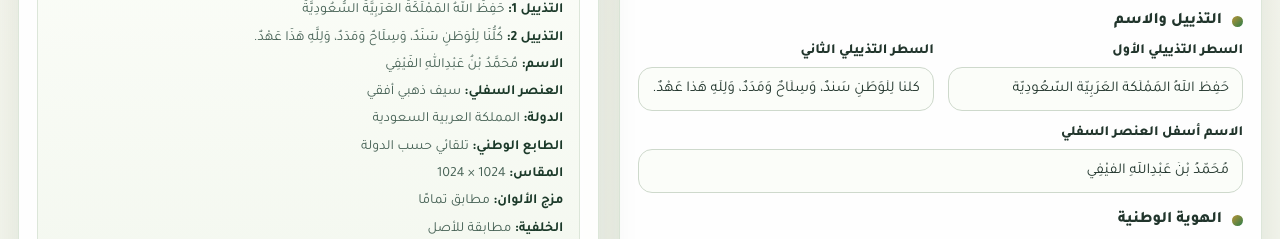
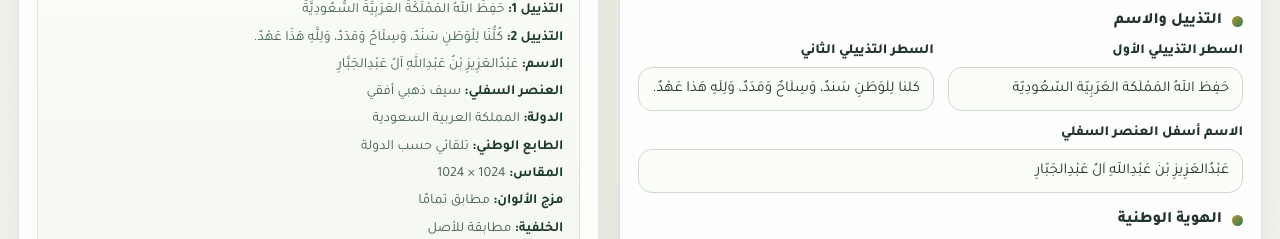
Before and after one commit to ensanbinadam/arabic_prompt_gen, a plain HTML site: page index.html in a window 1280 px wide. Shown: the part 435-674 px from the top of the page. Drawn offline with Linux system fonts and the light colour scheme; a web font is replaced by a local one.

Commit message:
Update person name in index.html

```diff
--- a/index.html
+++ b/index.html
@@ -353,7 +353,7 @@
               <label for="personName">الاسم أسفل العنصر السفلي</label>
               <input
                 id="personName"
-                value="مُحَمَّدُ بْنُ عَبْدِاللهِ الفَيْفِي"
+                value="عَبْدُالعَزِيزِ بْنُ عَبْدِاللهِ آلُ عَبْدِالجَبَّارِ"
               />
             </div>
           </div>
@@ -572,7 +572,7 @@
         footerLine1: "حَفِظَ اللهُ المَمْلَكَةَ العَرَبِيَّةَ السُّعُودِيَّةَ",
         footerLine2:
           "كُلُّنَا لِلْوَطَنِ سَنَدٌ، وَسِلَاحٌ وَمَدَدٌ، وَلِلَّهِ هَذَا عَهْدٌ.",
-        personName: "مُحَمَّدُ بْنُ عَبْدِاللهِ الفَيْفِي",
+        personName: "عَبْدُالعَزِيزِ بْنُ عَبْدِاللهِ آلُ عَبْدِالجَبَّارِ",
         country: "المملكة العربية السعودية",
         nationalTone: "auto",
         canvas: "1024",
```
